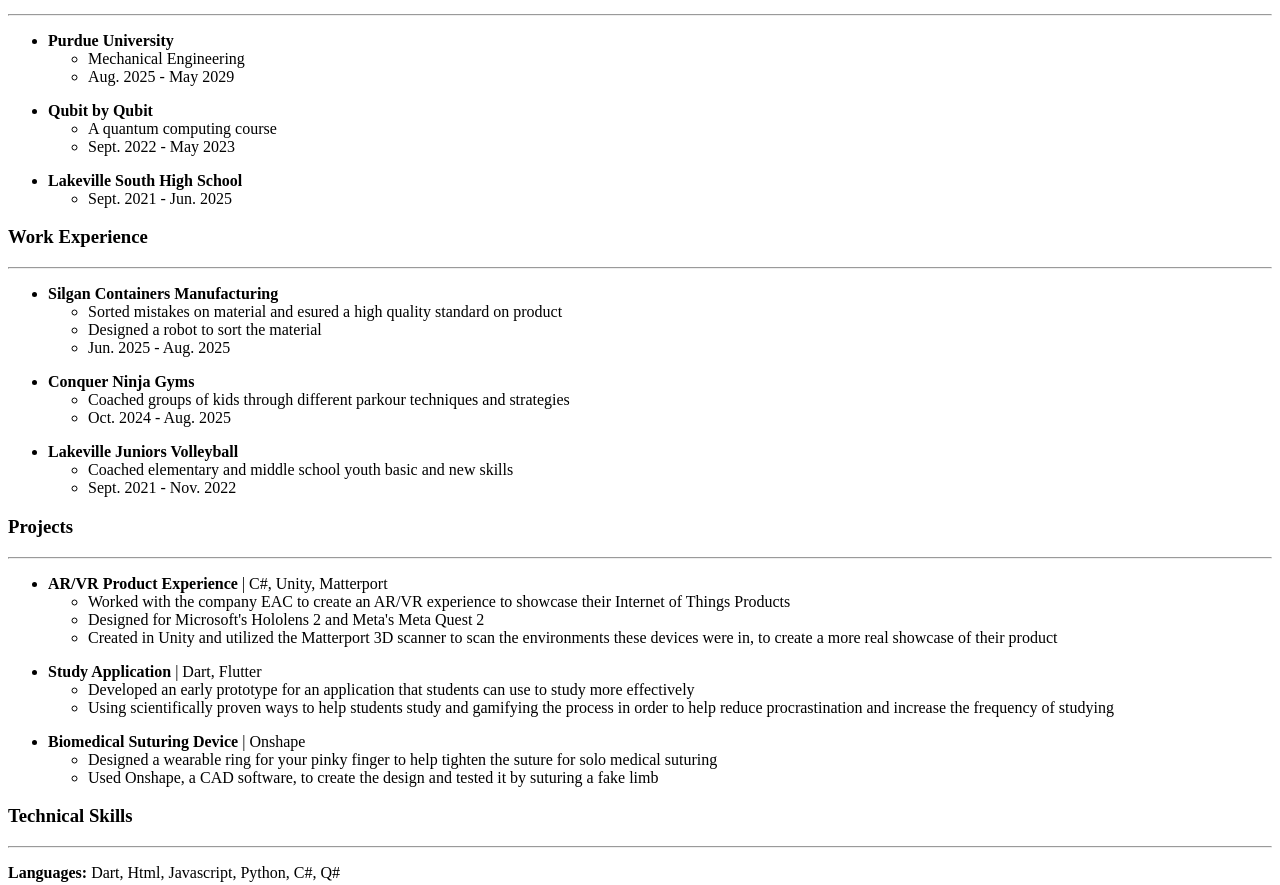
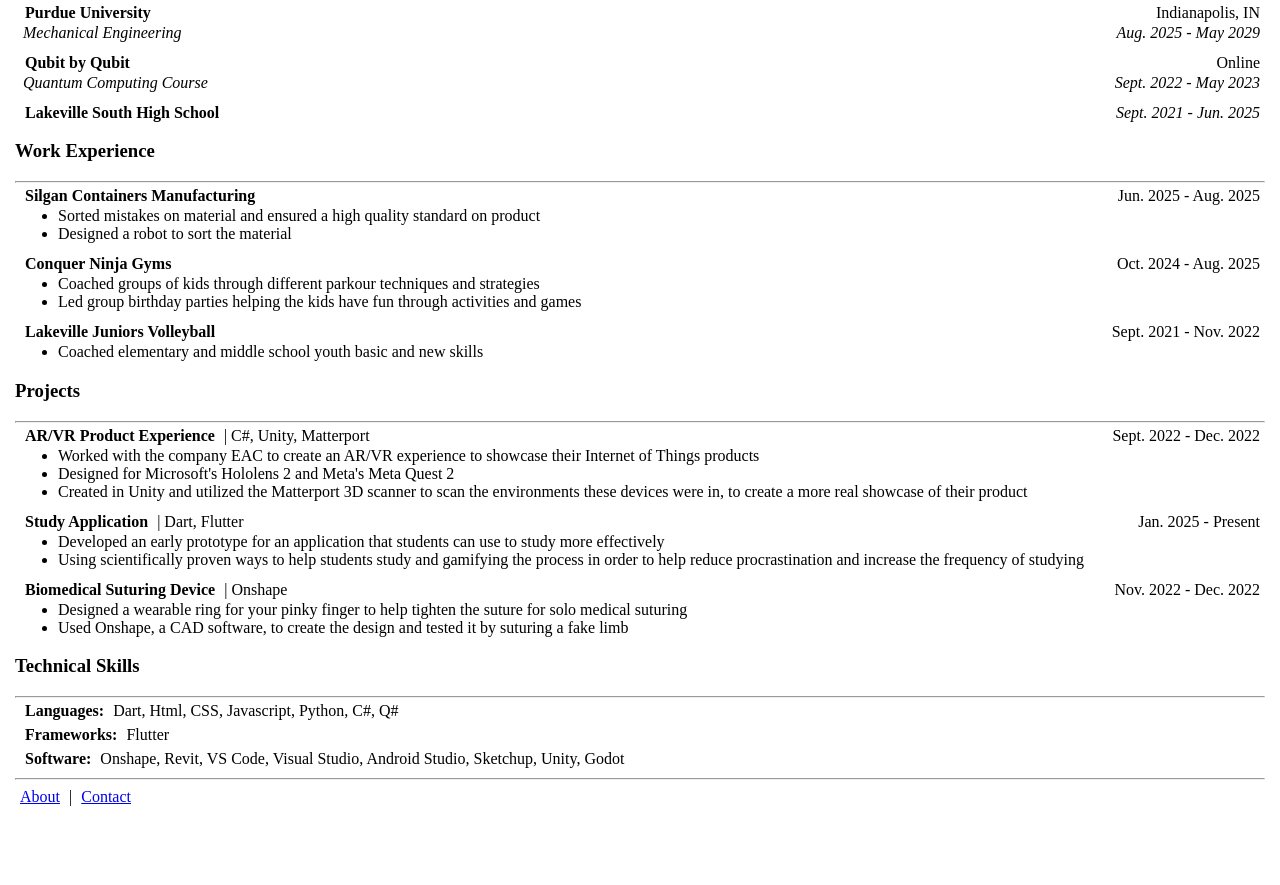
Before and after one commit to ThatSpringGuy/online-resume, a plain HTML site: page index.html in a window 1280 px wide. Shown: the part 304-1189 px from the top of the page. After the commit the page ends 1118 px from the top, so only its background shows below. Drawn offline with Linux system fonts and the light colour scheme.

Commit message:
Add files via upload

```diff
--- a/index.html
+++ b/index.html
@@ -3,149 +3,133 @@
   <head>
     <meta charset="UTF-8" />
     <meta name="viewport" content="width=device-width, initial-scale=1.0" />
+    <link rel="stylesheet" href="./public/style.css" />
     <title>My Resume</title>
   </head>
   <body>
     <h1>Trevor McClenahan</h1>
     <h2>Creator. Strategist. Visionary.</h2>
-    <br />
+    <div style="height: 10px"></div>
     <h3>Summary</h3>
     <hr />
-    <p>
+    <p style="margin: 0px 17px">
       Mechanical engineering student with a strong background in CAD,
       programming and project management. Over three years of designing and
       developing projects with different organizations. Strong leadership,
       organization and communication skills smoothing out every part of the
       product development process.
     </p>
-
     <h3>Education</h3>
     <hr />
-    <ul>
-      <p>
-        <li>
+    <p class="head_margin">
       <strong>Purdue University</strong>
-          <ul>
-            <li>Mechanical Engineering</li>
-            <li>Aug. 2025 - May 2029</li>
-          </ul>
-        </li>
+      <span class="right_align">Indianapolis, IN</span>
     </p>
-      <p>
-        <li>
+    <p class="italic sub_margin">
+      Mechanical Engineering
+      <span class="right_align italic">Aug. 2025 - May 2029</span>
+    </p>
+    <p class="head_margin">
       <strong>Qubit by Qubit</strong>
-          <ul>
-            <li>A quantum computing course</li>
-            <li>Sept. 2022 - May 2023</li>
-          </ul>
-        </li>
+      <span class="right_align">Online</span>
     </p>
-      <p>
-        <li>
+    <p class="italic sub_margin">
+      Quantum Computing Course
+      <span class="right_align italic">Sept. 2022 - May 2023</span>
+    </p>
+    <p class="head_margin">
       <strong>Lakeville South High School</strong>
-          <ul>
-            <li>Sept. 2021 - Jun. 2025</li>
-          </ul>
-        </li>
+      <span class="right_align italic">Sept. 2021 - Jun. 2025</span>
     </p>
-    </ul>
     <h3>Work Experience</h3>
     <hr />
-    <ul>
-      <p>
+    <p class="head_margin">
+      <strong>Silgan Containers Manufacturing</strong>
+      <span class="right_align">Jun. 2025 - Aug. 2025</span>
+    </p>
+    <ul class="sub_margin">
       <li>
-          <strong>Silgan Containers Manufacturing</strong>
-          <ul>
-            <li>
-              Sorted mistakes on material and esured a high quality standard on
+        Sorted mistakes on material and ensured a high quality standard on
         product
       </li>
       <li>Designed a robot to sort the material</li>
-            <li>Jun. 2025 - Aug. 2025</li>
     </ul>
-        </li>
+    <p class="head_margin">
+      <strong>Conquer Ninja Gyms</strong>
+      <span class="right_align">Oct. 2024 - Aug. 2025</span>
     </p>
-      <p>
-        <li>
-          <strong>Conquer Ninja Gyms</strong>
-          <ul>
+    <ul class="sub_margin">
       <li>
         Coached groups of kids through different parkour techniques and
         strategies
       </li>
-            <li>Oct. 2024 - Aug. 2025</li>
+      <li>
+        Led group birthday parties helping the kids have fun through activities
+        and games
+      </li>
     </ul>
-        </li>
+    <p class="head_margin">
+      <strong>Lakeville Juniors Volleyball</strong>
+      <span class="right_align">Sept. 2021 - Nov. 2022</span>
     </p>
-      <p>
-        <li>
-          <strong>Lakeville Juniors Volleyball</strong>
-          <ul>
-            <li>
-              Coached elementary and middle school youth basic and new skills
-            </li>
-            <li>Sept. 2021 - Nov. 2022</li>
-          </ul>
-        </li>
-      </p>
+    <ul class="sub_margin">
+      <li>Coached elementary and middle school youth basic and new skills</li>
     </ul>
     <h3>Projects</h3>
     <hr />
-    <ul>
-      <p>
+
+    <p class="head_margin">
+      <strong>AR/VR Product Experience</strong> | C#, Unity, Matterport
+      <span class="right_align">Sept. 2022 - Dec. 2022</span>
+    </p>
+    <ul class="sub_margin">
       <li>
-          <strong>AR/VR Product Experience</strong> | C#, Unity, Matterport
-          <ul>
-            <li>
-              Worked with the company EAC to create an AR/VR experience to
-              showcase their Internet of Things Products
+        Worked with the company EAC to create an AR/VR experience to showcase
+        their Internet of Things products
       </li>
       <li>Designed for Microsoft's Hololens 2 and Meta's Meta Quest 2</li>
       <li>
-              Created in Unity and utilized the Matterport 3D scanner to scan
-              the environments these devices were in, to create a more real
-              showcase of their product
+        Created in Unity and utilized the Matterport 3D scanner to scan the
+        environments these devices were in, to create a more real showcase of
+        their product
       </li>
     </ul>
-        </li>
+    <p class="head_margin">
+      <strong>Study Application</strong> | Dart, Flutter
+      <span class="right_align">Jan. 2025 - Present</span>
     </p>
-      <p>
+    <ul class="sub_margin">
       <li>
-          <strong>Study Application</strong> | Dart, Flutter
-          <ul>
-            <li>
-              Developed an early prototype for an application that students can
-              use to study more effectively
+        Developed an early prototype for an application that students can use to
+        study more effectively
       </li>
       <li>
-              Using scientifically proven ways to help students study and
-              gamifying the process in order to help reduce procrastination and
-              increase the frequency of studying
+        Using scientifically proven ways to help students study and gamifying
+        the process in order to help reduce procrastination and increase the
+        frequency of studying
       </li>
     </ul>
-        </li>
+    <p class="head_margin">
+      <strong>Biomedical Suturing Device</strong> | Onshape
+      <span class="right_align">Nov. 2022 - Dec. 2022</span>
     </p>
-      <p>
-        <li>
-          <strong>Biomedical Suturing Device</strong> | Onshape
-          <ul>
+    <ul class="sub_margin">
       <li>
         Designed a wearable ring for your pinky finger to help tighten the
         suture for solo medical suturing
       </li>
       <li>
-              Used Onshape, a CAD software, to create the design and tested it
-              by suturing a fake limb
+        Used Onshape, a CAD software, to create the design and tested it by
+        suturing a fake limb
       </li>
-          </ul>
-        </li>
-      </p>
     </ul>
     <h3>Technical Skills</h3>
     <hr />
-    <p><strong>Languages:</strong> Dart, Html, Javascript, Python, C#, Q#</p>
-    <p><strong>Frameworks:</strong> Flutter</p>
-    <p>
+    <p class="tech-margin">
+      <strong>Languages:</strong> Dart, Html, CSS, Javascript, Python, C#, Q#
+    </p>
+    <p class="tech-margin"><strong>Frameworks:</strong> Flutter</p>
+    <p class="tech-margin">
       <strong>Software:</strong> Onshape, Revit, VS Code, Visual Studio, Android
       Studio, Sketchup, Unity, Godot
     </p>
--- /dev/null
+++ b/public/style.css
@@ -0,0 +1,33 @@
+* {
+    margin-left: 5px;
+    margin-right: 5px;
+}
+li {
+    margin-left: -5px;
+}
+.center_div {
+    margin: 0% 3%;
+}
+.small_margins {
+    margin-top: -1.4%;
+    margin-bottom: -1.4%;
+}
+.italic {
+    font-style: italic;
+}
+.right_align {
+    float: right;
+}
+.head_margin {
+    margin-top: -4px;
+    margin-left: 10px;
+}
+.sub_margin {
+    margin-top: -14px;
+    margin-left: 13px;
+}
+.tech-margin {
+    margin-left: 10px;
+    margin-top: -4px;
+    margin-bottom: 10px;
+}
```
Also changed, not shown: public/about.html (+16 -13 lines), public/contact.html (+1 -1 lines). Lines whose indentation alone changed are shown as unchanged.
